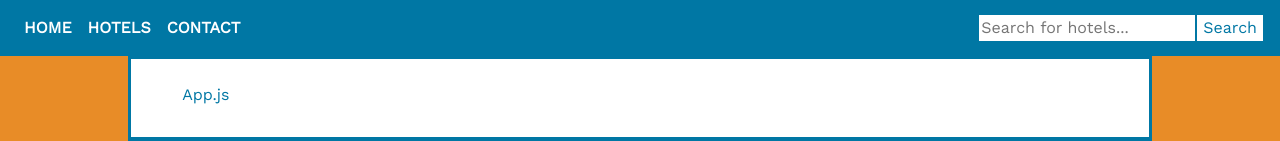
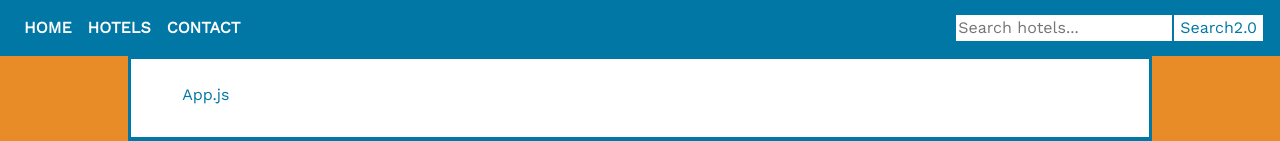
Before and after one commit to mofilof/project-exam-2020, a React (Create React App) app: page /hotels in a window 1280 px wide. Shown: the top 141 px of the page. Built offline with nearby package versions, Linux system fonts and the light colour scheme; no server answers.

Commit message:
Trying to connect the search to the button
I dont get a result yet

```diff
--- a/src/components/home/SearchHotels.js
+++ b/src/components/home/SearchHotels.js
@@ -1,17 +1,19 @@
 import React from 'react';
 import PropTypes from "prop-types";
 
+
+
 function SearchHotels({ doSearch }) {
+
   return (
     <>
-      <input className="searchbar"
-        placeholder="Search for hotels..."
-        onChange={function (e) {
-          console.log(e.target.value);
-          doSearch(e.target.value);
-        }}
-      />
-      <button className="search">Search</button>
+      <input className="searchbar" placeholder="Search hotels..." />
+
+      <button onClick={function (hotelResult) {
+        console.log(hotelResult.target.value);
+        doSearch(hotelResult.target.value);
+      }} id="searchresult" className="search">Search2.0</button>
+
     </>
   );
 }
@@ -21,3 +23,32 @@ SearchHotels.propTypes = {
 };
 
 export default SearchHotels;
+
+/*
+      <input className="searchbar"
+        placeholder="Search for hotels..."
+        onChange={function (e) {
+          console.log(e.target.value);
+          doSearch(e.target.value);
+        }}
+      />
+      <button id="searchresult" className="search">Search</button>
+
+*/
+
+
+
+/*
+function App() {
+
+  function sayHello() {
+    alert('Hello!');
+  }
+
+  return (
+    <button onClick={sayHello}>
+      Click me!
+    </button>
+  );
+}
+*/
--- a/src/partials/_menu.scss
+++ b/src/partials/_menu.scss
@@ -44,13 +44,6 @@ div{
   font-family: $worksans;
 }
 
-.searchbar:active{
-  color: $black;
-  border: solid 1px $orange;
-  font-weight: 600;
-}
-
-
 .search{
   color: $blue;
   border: solid 1px $blue;
@@ -62,3 +55,8 @@ div{
   color: $orange;
   border: solid 1px $orange;
 }
+.search:active{
+  color: $orange;
+  border: solid 1px $orange;
+  text-decoration: underline;
+}
```
